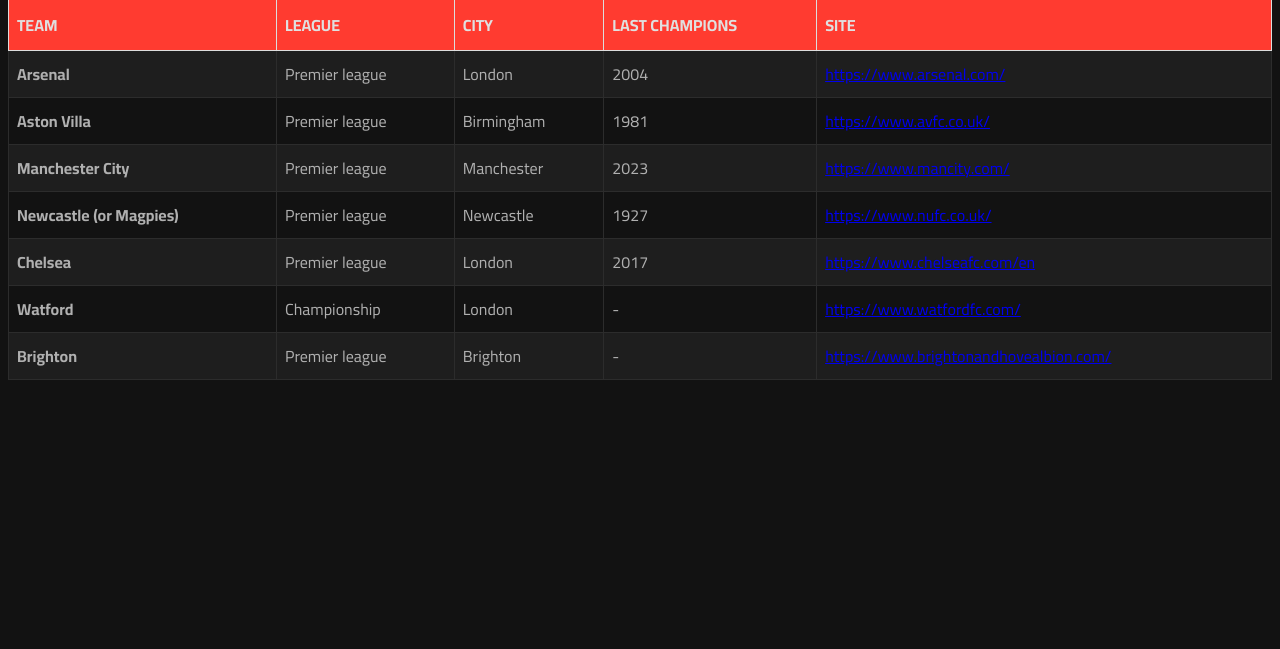
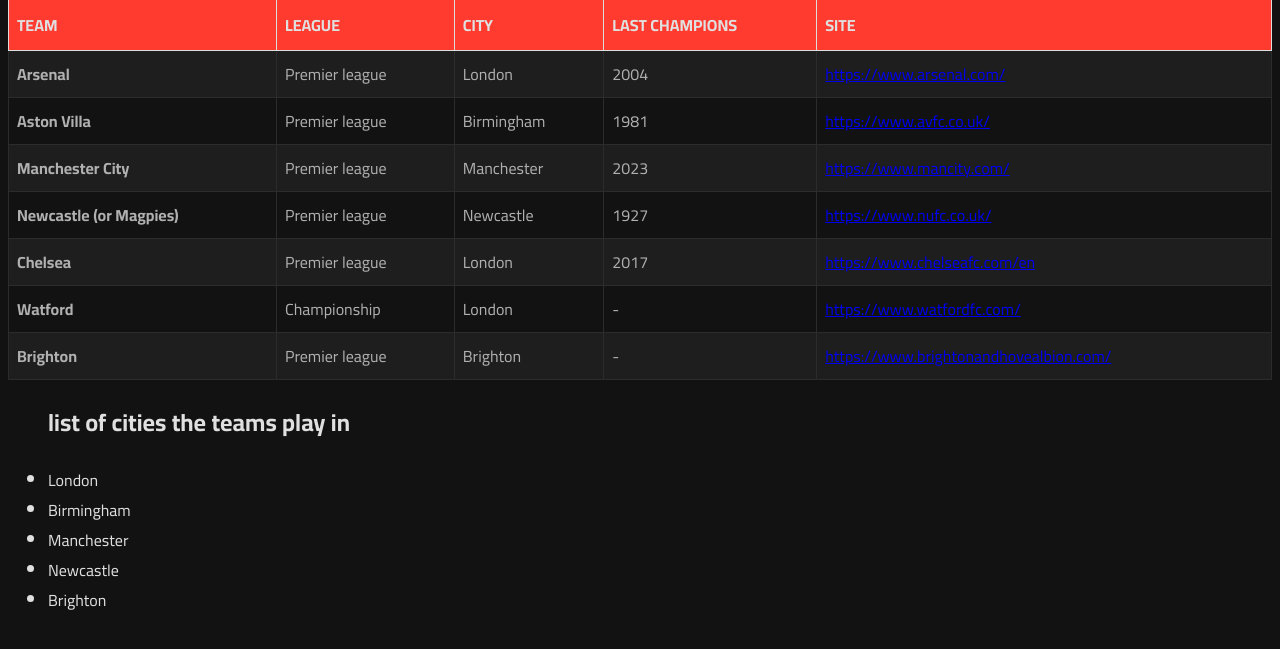
Before and after one commit to arebrinkemil/SomeTeams, a PHP site: page / in a window 1280 px wide. Shown: the part 59-708 px from the top of the page. Run offline with PHP 8.4, Linux system fonts and the light colour scheme.

Commit message:
city list added

```diff
--- a/cityValues.php
+++ b/cityValues.php
@@ -0,0 +1,22 @@
+<?php
+require __DIR__ . '/data.php';
+
+$cities = array();
+
+foreach ($teams as $key => $city) {
+    if (!in_array($city['city'], $cities)) {
+        $cities[] = $city['city'];
+    }
+};
+
+?>
+
+
+<section>
+    <ul>
+        <h2>list of cities the teams play in</h2>
+        <?php foreach ($cities as $key => $city) : ?>
+            <li><?php echo $city ?></li>
+        <?php endforeach ?>
+    </ul>
+</section>
--- a/index.php
+++ b/index.php
@@ -1,4 +1,5 @@
 <?php
 require __DIR__ . '/head.php';
 require __DIR__ . '/body.php';
+require __DIR__ . '/cityValues.php';
 require __DIR__ . '/footer.php';
```
